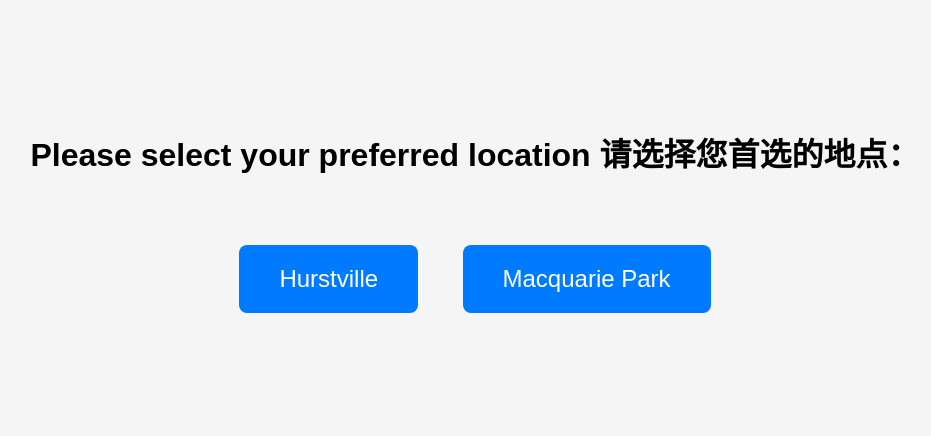
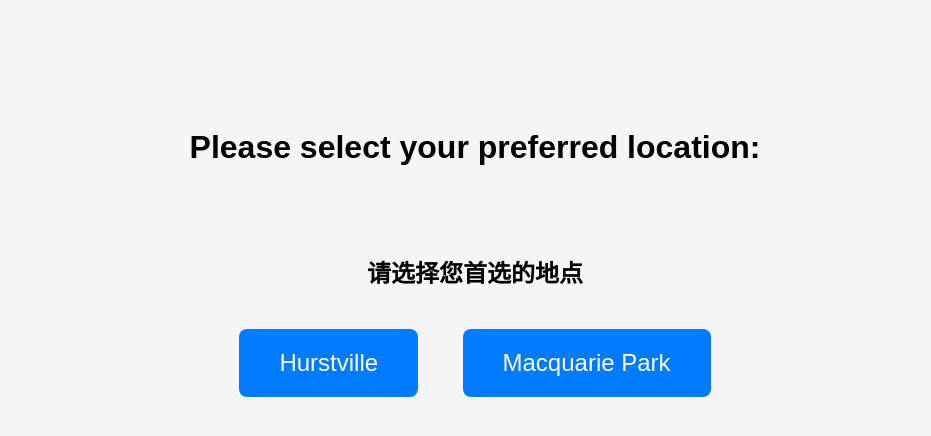
Before and after one commit to teamanleo/aoms, a plain HTML site: page index.html in a window 1280 px wide. Shown: the whole page, without its empty margins (165-1096 px from the left). Drawn offline with Linux system fonts and the light colour scheme.

Commit message:
Update index.html

```diff
--- a/index.html
+++ b/index.html
@@ -30,8 +30,9 @@
 </head>
 <body>
 
-  <h1>Please select your preferred location 请选择您首选的地点：</h1>
-
+  <h1>Please select your preferred location: </h1>
+  <br />
+  <h2>请选择您首选的地点</h2>
   <a href="https://calendly.com/healtouch/rm" class="location-button">Hurstville</a >
   <a href="https://www.halaxy.com/profile/mr-dingli-guo/remedial-massage-therapist/1560701?clinic=771901" class="location-button">Macquarie Park</a >
 
```
